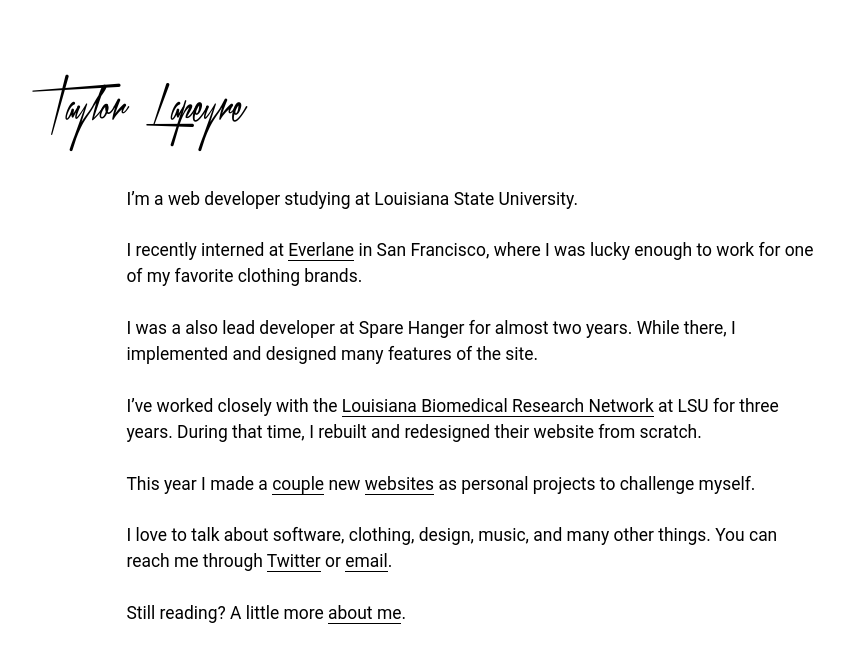
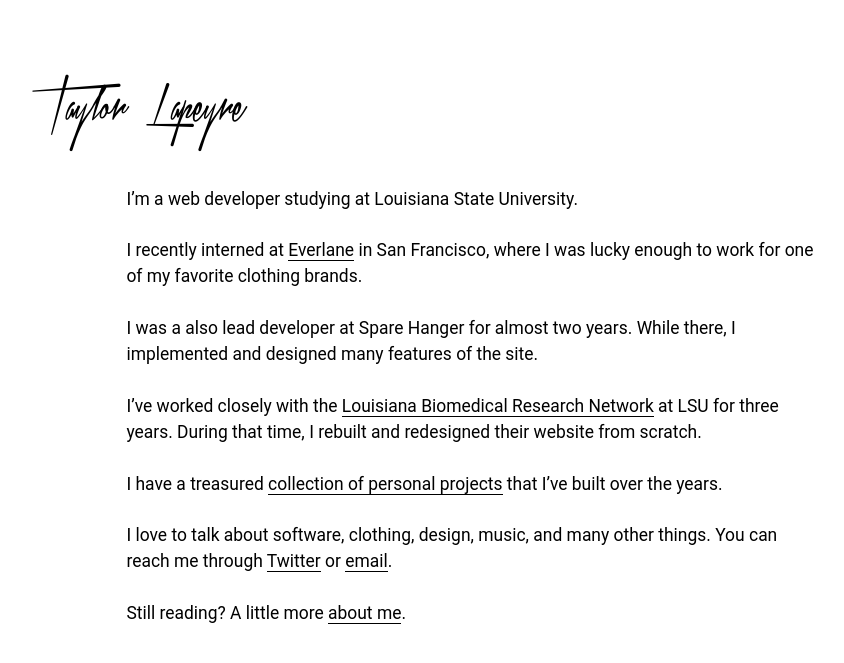
Before and after one commit to taylorlapeyre/taylorlapeyre.github.io, a Jekyll site: the page built from index.md, in a window 1280 px wide. Shown: the top 663 px of the page, without its empty margins (166-1010 px from the left). Built offline with Jekyll 4.4.1, drawn with Linux system fonts in a browser that asks for light colours; some web fonts are replaced.

Commit message:
Update index.md

```diff
--- a/index.md
+++ b/index.md
@@ -11,7 +11,7 @@ I was a also lead developer at Spare Hanger for almost two years. While there, I
 
 I've worked closely with the [Louisiana Biomedical Research Network][lbrn] at LSU for three years. During that time, I rebuilt and redesigned their website from scratch.
 
-This year I made a [couple][division] new [websites][agora] as personal projects to challenge myself.
+I have a treasured [collection of personal projects][github] that I've built over the years.
 
 I love to talk about software, clothing, design, music, and many other things. You can reach me through [Twitter][twitter] or [email][email].
 
```
Also changed, not shown: other parts of index.md (+1 -1 lines).
